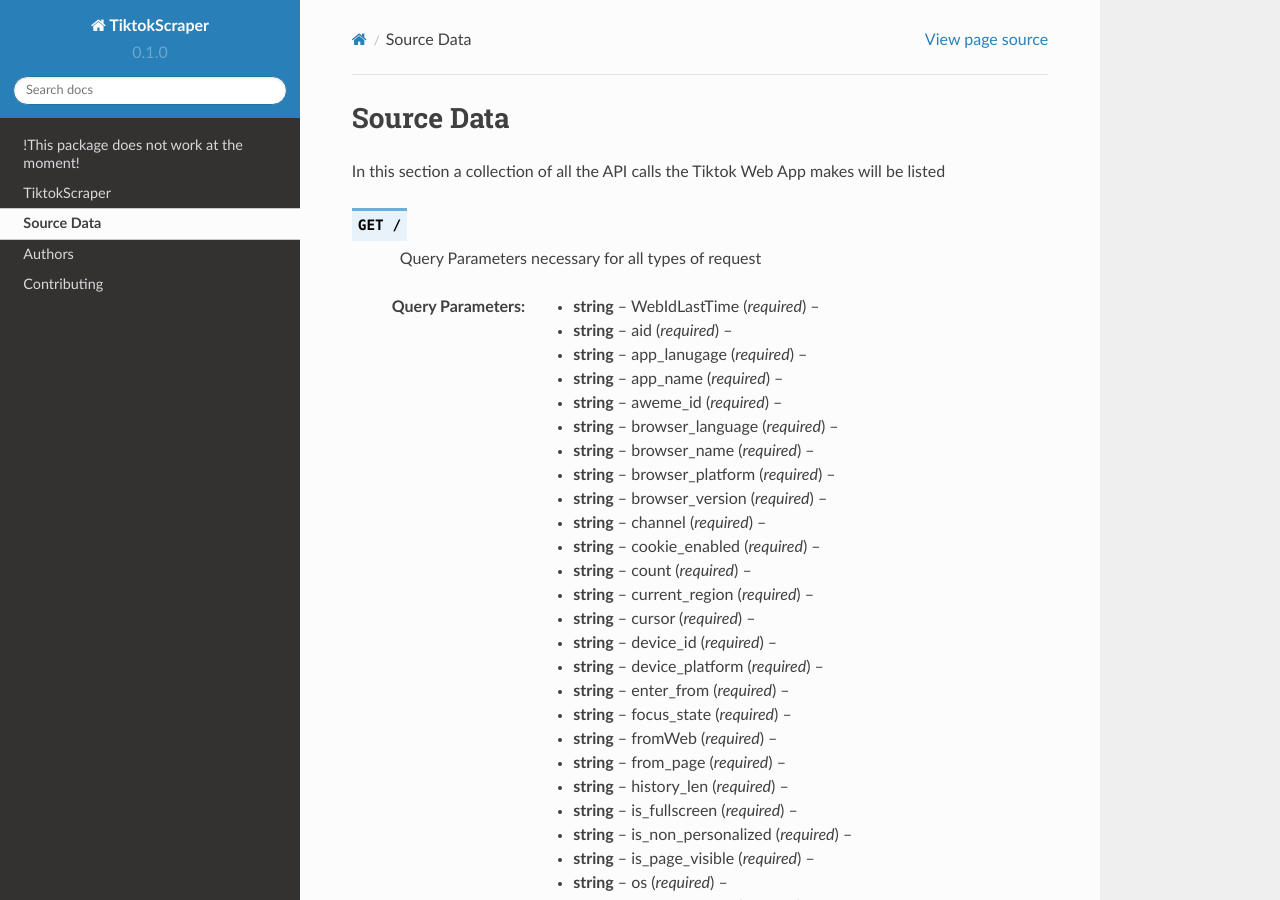
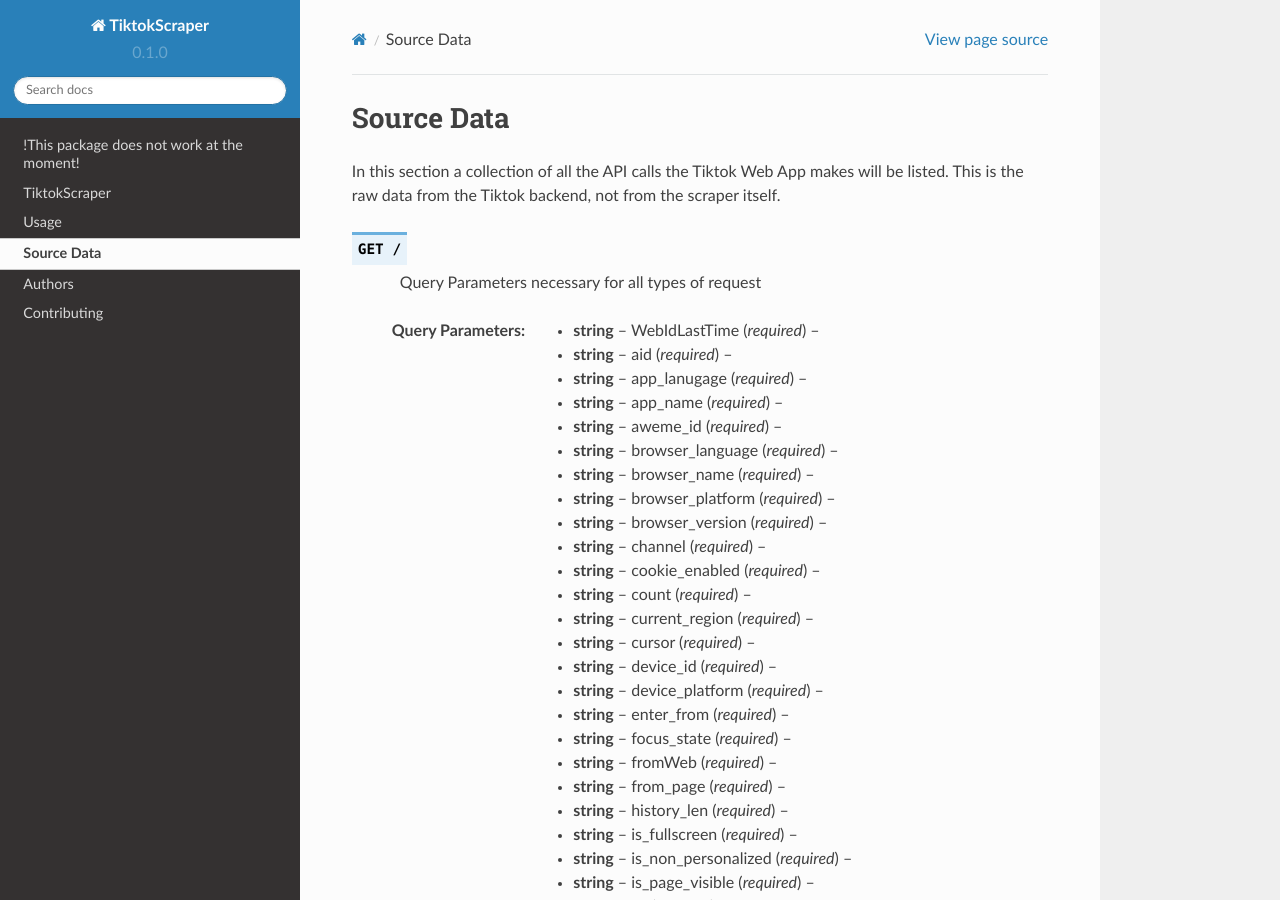
Before and after one commit to Giebisch/TiktokScraper, a Sphinx documentation site: the page built from docs/source/03_source.rst, in a window 1280 px wide and 900 px high. Built offline with Sphinx 7.4.7 and the Read the Docs theme 2.0.0, drawn with Linux system fonts in a browser that asks for light colours; formulas are drawn with MathJax 3.

Commit message:
Changes to Doc

```diff
--- a/docs/source/02_source.rst
+++ b/docs/source/03_source.rst
@@ -1,7 +1,8 @@
 Source Data
 ===========
 
-In this section a collection of all the API calls the Tiktok Web App makes will be listed
+In this section a collection of all the API calls the Tiktok Web App makes will be listed.
+This is the raw data from the Tiktok backend, not from the scraper itself.
 
 
 .. http:get:: /
```
Also changed, not shown: docs/source/02_usage.rst (added, +17 -0 lines), docs/source/index.rst (+4 -3 lines), docs/source/04_authors.rst (renamed from docs/source/03_authors.rst), docs/source/05_contributing.rst (renamed from docs/source/04_contributing.rst).
